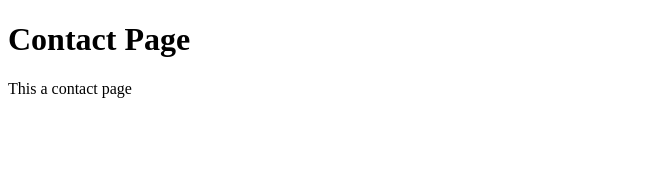
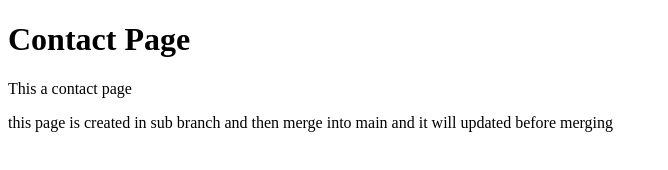
Before and after one commit to mfarhananees/splitmate, a plain HTML site: page contact.html in a window 1280 px wide. Shown: the whole page, without its empty margins (0-668 px from the left). Drawn offline with Linux system fonts and the light colour scheme.

Commit message:
contact page updated

```diff
--- a/contact.html
+++ b/contact.html
@@ -8,5 +8,6 @@
 <body>
     <h1>Contact Page</h1>
     <p>This a contact page</p>
+    <p>this page is created in sub branch and then merge into main and it will updated before merging </p>
 </body>
 </html>
```
